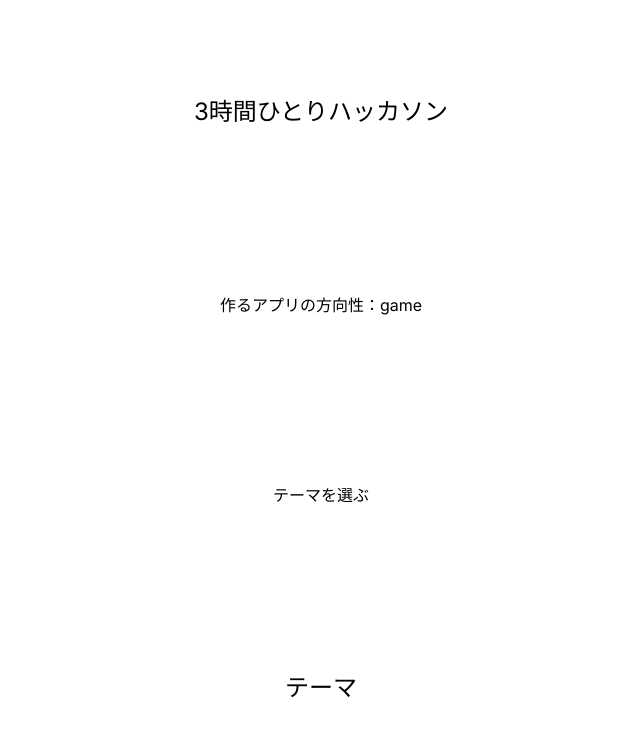
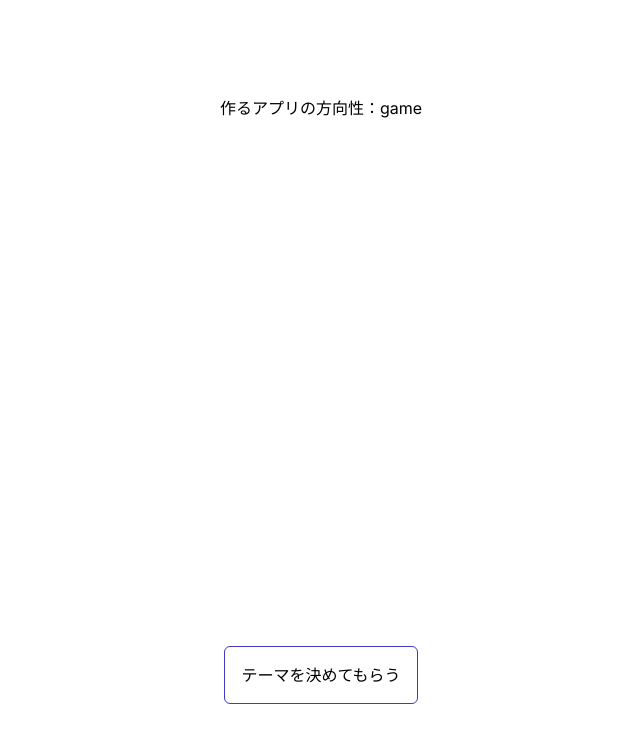
Before and after one commit to kou1127h/three-hours-hackathon, a Next.js app: page / in a window 1280 px wide. Shown: the top 742 px of the page, without its empty margins (319-959 px from the left). Built offline with nearby package versions, Linux system fonts and the light colour scheme.

Commit message:
componentsディレクトリを作る

```diff
--- a/src/app/Choice.tsx
+++ b/src/app/(components)/Choice.tsx
@@ -24,7 +24,7 @@ const ChoiceListBox = ({ currentData, onChange }: ChoiceListBoxProps) => {
       <Listbox.Button>
         <p>作るアプリの方向性：{currentData?.name ?? 'press and select'}</p>
       </Listbox.Button>
-      <Listbox.Options>
+      <Listbox.Options className="float">
         {option.map((item) => (
           <Listbox.Option
             key={item.id}
--- /dev/null
+++ b/src/app/(components)/Dialog.tsx
@@ -0,0 +1,33 @@
+'use client';
+
+import { Dialog } from '@headlessui/react';
+import { ReactNode, useState } from 'react';
+
+export const useDialog = () => {
+  const [open, setOpen] = useState(false);
+  const [title, setTitle] = useState('');
+
+  const onOpen = ({ title }: { title: string }) => {
+    setTitle(title);
+    setOpen(true);
+  };
+
+  const onCloseDialog = () => {
+    setOpen(false);
+  };
+
+  const DialogUi = ({ children }: { children: ReactNode }) => {
+    return (
+      <Dialog open={open} onClose={onCloseDialog} className="relative z-50">
+        <Dialog.Overlay className="fixed inset-0 flex items-center justify-center p-4 bg-opacity-50 bg-slate-600">
+          <Dialog.Panel className="rounded bg-white border-spacing-14 border-gray-500 border-2 p-10">
+            <Dialog.Title>{title}</Dialog.Title>
+            <Dialog.Description>{children}</Dialog.Description>
+          </Dialog.Panel>
+        </Dialog.Overlay>
+      </Dialog>
+    );
+  };
+
+  return { onOpen, DialogUi };
+};
--- a/src/app/page.tsx
+++ b/src/app/page.tsx
@@ -2,34 +2,35 @@
 
 import { useState } from 'react';
 import ideaList from '@/ideaList.json';
-import { useChoice } from './Choice';
+import { useChoice } from './(components)/Choice';
+import { useDialog } from './(components)/Dialog';
 
 export default function Home() {
   const ideaListData = ideaList;
   const { choice, ChoiceListBoxUi } = useChoice();
+  const { onOpen, DialogUi } = useDialog();
   const [idea, setIdea] = useState('');
   const onSelectTheme = () => {
     const selectedItems =
       choice.name === 'game' ? ideaListData.games : ideaListData.applications;
     const randomIndex = Math.floor(Math.random() * selectedItems.length);
     const randomItem = selectedItems[randomIndex];
-    return setIdea(randomItem);
+    onOpen({ title: 'あなたのテーマは...' });
+    setIdea(randomItem);
   };
 
   return (
     <main className="flex min-h-screen flex-col items-center justify-between p-24">
-      <div>
-        <p className="text-2xl">3時間ひとりハッカソン</p>
-      </div>
-
       <ChoiceListBoxUi />
 
-      <button onClick={onSelectTheme}>テーマを選ぶ</button>
+      <button
+        onClick={onSelectTheme}
+        className="border border-spacing-28 border-indigo-700 p-4 rounded-md cursor-pointer"
+      >
+        テーマを決めてもらう
+      </button>
 
-      <div>
-        <p className="text-2xl">テーマ</p>
-        <p>{idea}</p>
-      </div>
+      <DialogUi>{idea}</DialogUi>
     </main>
   );
 }
```
